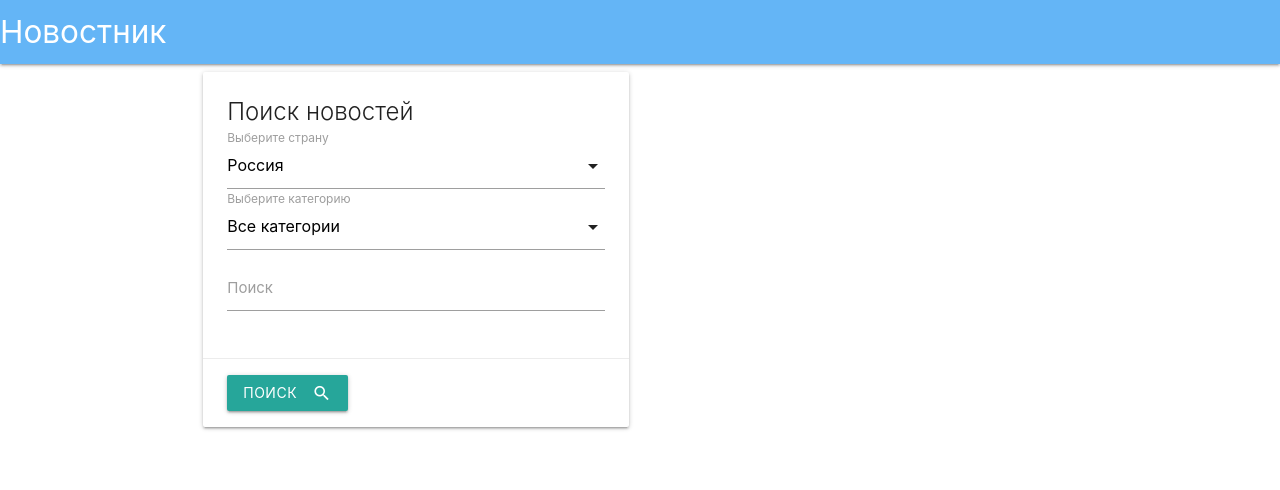
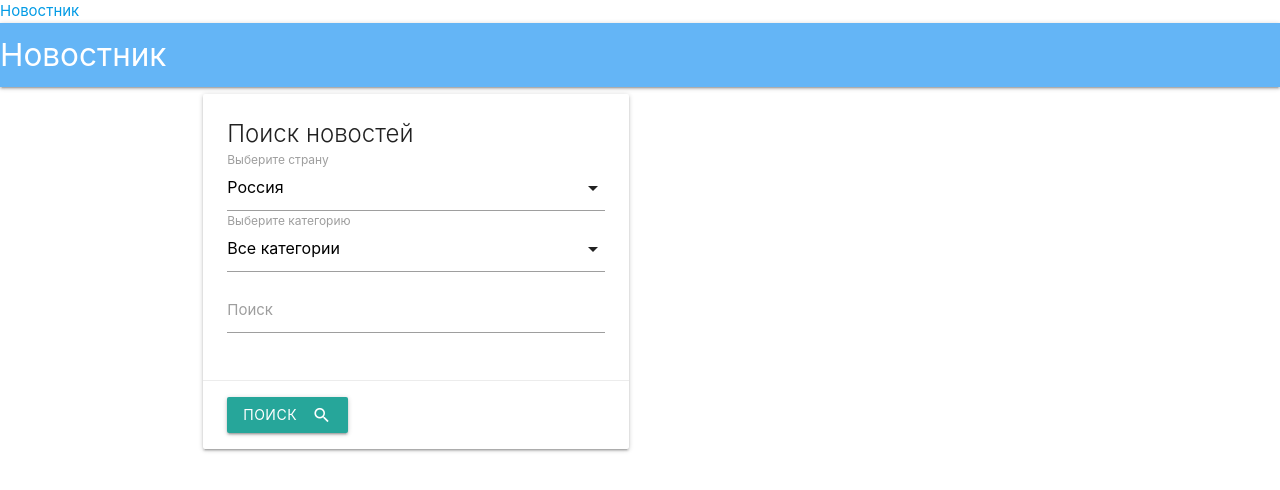
Before and after one commit to WiiJoy/news-app, a plain HTML site: page src/index.html in a window 1280 px wide. Drawn offline with nearby package versions, Linux system fonts and the light colour scheme; no server answers.

Commit message:
start refactory style code to scss

```diff
--- a/src/index.html
+++ b/src/index.html
@@ -13,6 +13,14 @@
 
 </head>
 <body>
+
+    <header class="header">
+        <div class="header__wrapper">
+            <a href="#" class="header__logo">Новостник</a>
+        </div>
+    </header>
+
+
     <nav class="blue lighten-2">
         <div class="nav-wrapper">
             <a href="#" class="brand-logo">Новостник</a>
--- a/src/sass/style.scss
+++ b/src/sass/style.scss
@@ -1,3 +1,13 @@
+* {
+    margin: 0;
+    padding: 0;
+}
+
+@import 'blocks/header';
+
+
+// Old style
+
 .news-container .card-title {
     background: rgba(0, 0, 0, 0.7);
 }
```
Also changed, not shown: src/css/style.min.css, src/sass/base/_mixins.scss (added), src/sass/base/_variables.scss (added), src/sass/blocks/_header.scss (added), 1 other file.
